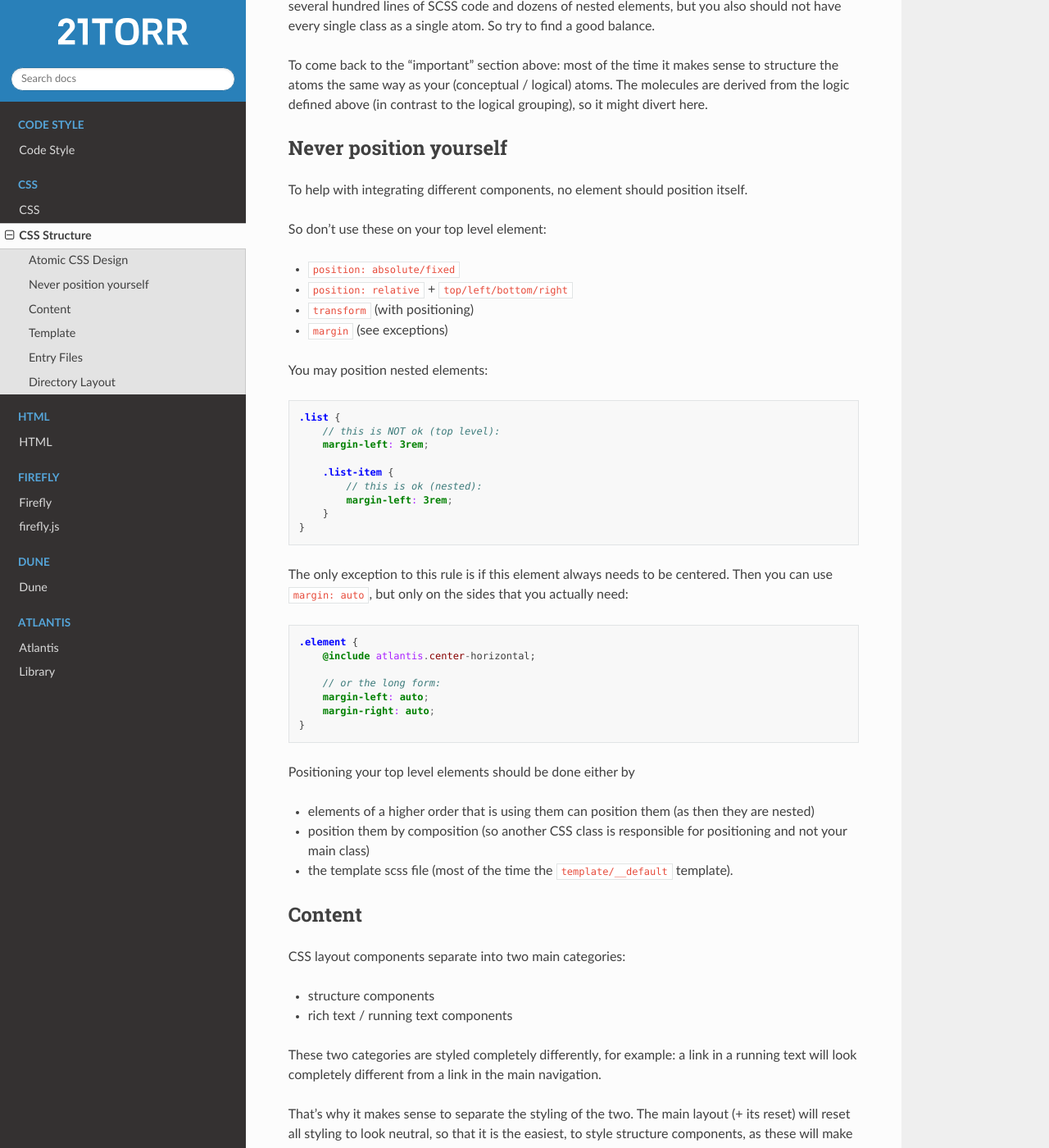
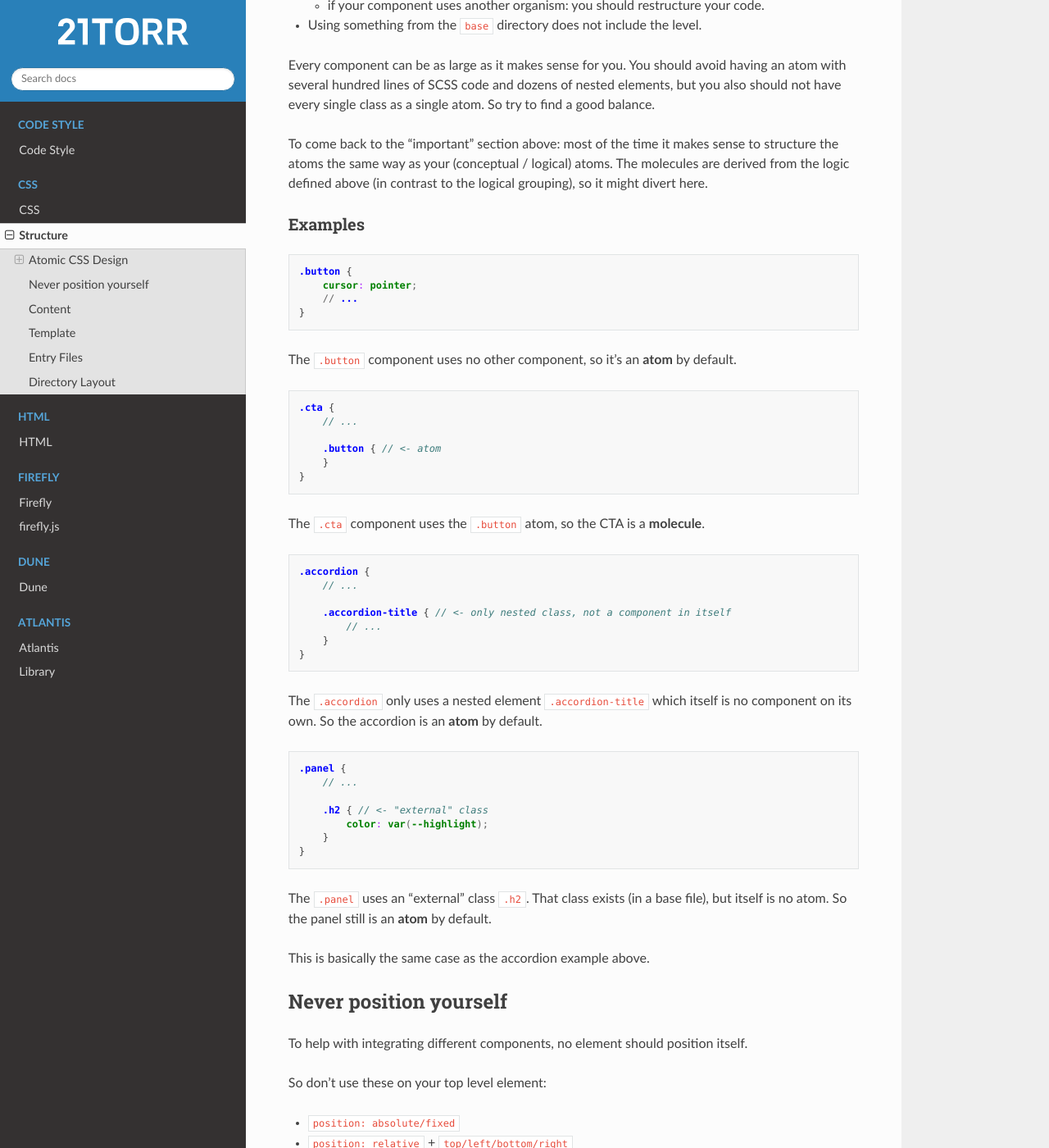
Before and after one commit to 21TORR/docs-old, a Sphinx documentation site: the page built from docs/css/structure.rst, in a window 1280 px wide and 1400 px high, scrolled down 948 px. Shown: the whole window at 82% size. Built offline with Sphinx 7.4.7 and the Read the Docs theme 2.0.0, drawn with Linux system fonts in a browser that asks for light colours; some of the changed text lies outside the part shown.

Commit message:
Clarify CSS structure

```diff
--- a/docs/css/structure.rst
+++ b/docs/css/structure.rst
@@ -1,6 +1,6 @@
-#############
-CSS Structure
-#############
+#########
+Structure
+#########
 
 We use **Atomic (CSS) Design** for structuring our SCSS.
 
@@ -23,6 +23,8 @@
     While it's great if both definitions perfectly overlap – they don't have to. But you must not adapt rules outside
     of these definitions here for structuring your SCSS, as it otherwise will lose its whole purpose.
 
+A "component" is any logically grouped layout element. That can be as simple as a "button component" and as complex as an "accordion component".
+You need to group your layout elements and these grouped things are from here on called "component".
 
 *   Every component you build is by default an **atom**.
 *   If your component uses other components (as nested selectors) it will always be the highest level of the nested
@@ -40,6 +42,60 @@
 
 To come back to the "important" section above: most of the time it makes sense to structure the atoms the same way as your (conceptual / logical) atoms. The molecules are derived from the logic defined above (in contrast to the logical grouping), so it might divert here.
 
+
+Examples
+========
+
+.. code-block:: scss
+
+    .button {
+        cursor: pointer;
+        // ...
+    }
+
+The ``.button`` component uses no other component, so it's an **atom** by default.
+
+
+.. code-block:: scss
+
+    .cta {
+        // ...
+
+        .button { // <- atom
+        }
+    }
+
+The ``.cta`` component uses the ``.button`` atom, so the CTA is a **molecule**.
+
+
+.. code-block:: scss
+
+    .accordion {
+        // ...
+
+        .accordion-title { // <- only nested class, not a component in itself
+            // ...
+        }
+    }
+
+The ``.accordion`` only uses a nested element ``.accordion-title`` which itself is no component on its own. So the accordion
+is an **atom** by default.
+
+
+.. code-block:: scss
+
+    .panel {
+        // ...
+
+        .h2 { // <- "external" class
+            color: var(--highlight);
+        }
+    }
+
+The ``.panel`` uses an "external" class ``.h2``. That class exists (in a base file), but itself is no atom.
+So the panel still is an **atom** by default.
+
+This is basically the same case as the accordion example above.
 
 
 Never position yourself
```
